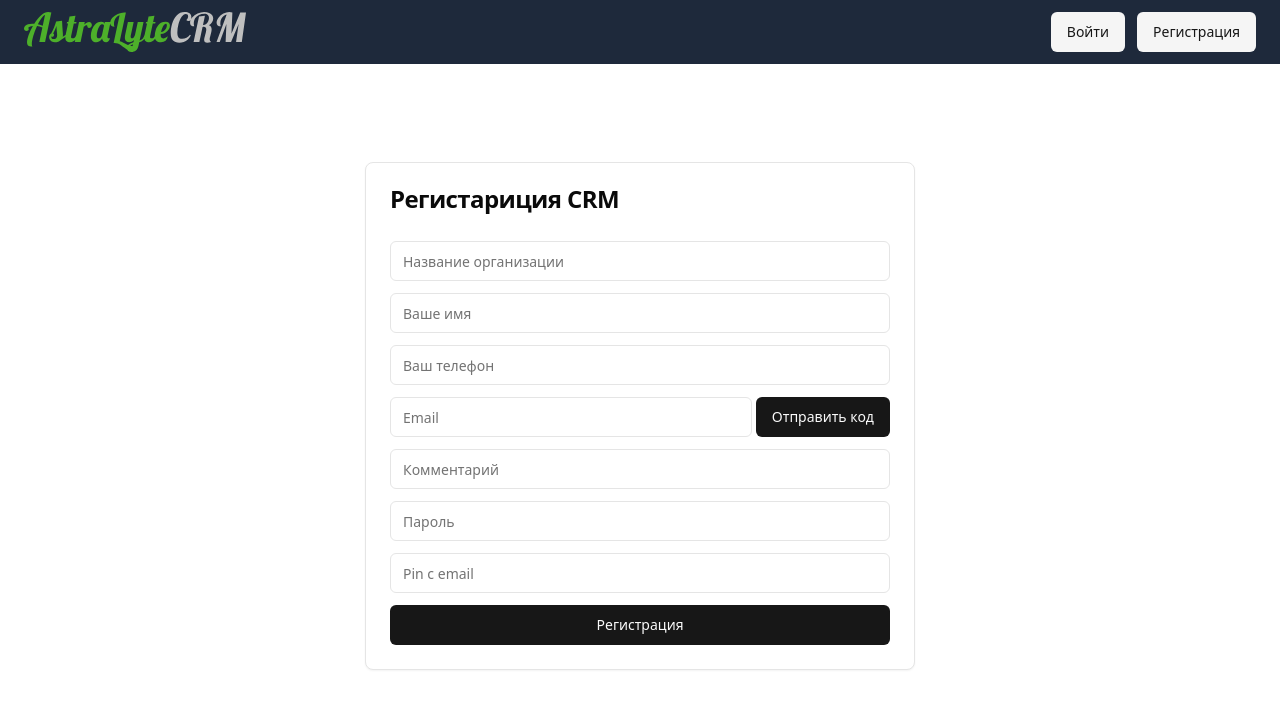
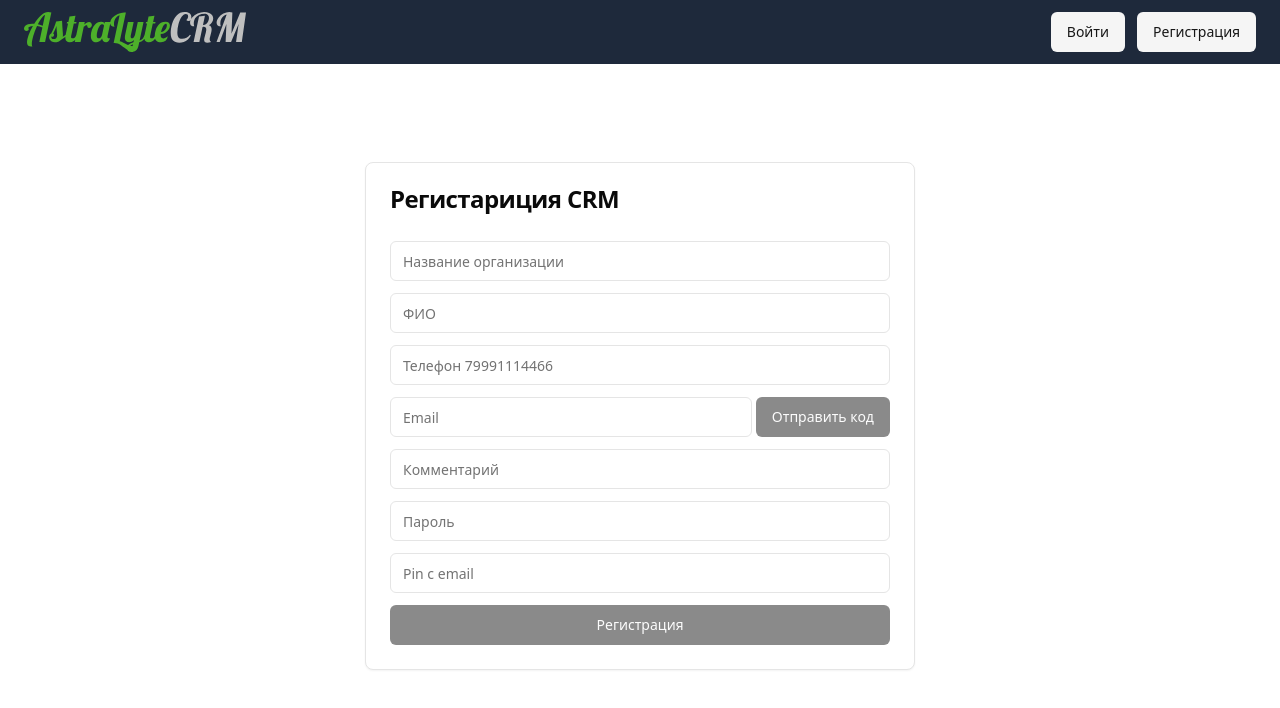
Before and after one commit to IvanGubkin/crm-astra, a React (Vite) app: page /register in a window 1280 px wide. Shown: the top 708 px of the page. Built offline with nearby package versions, Linux system fonts and the light colour scheme.

Commit message:
fix form register and login

```diff
--- a/src/features/login/ui/login.tsx
+++ b/src/features/login/ui/login.tsx
@@ -9,12 +9,13 @@ import {
 } from "@/shared/ui/card";
 import {Input} from "@/shared/ui/input";
 import {useForm} from "react-hook-form";
+import { loginApi } from "../api/login";
 
 export function LoginFeatures() {
-  const {register, handleSubmit} = useForm<LoginType>();
+  const {register, handleSubmit, formState:{isValid}} = useForm<LoginType>({mode: "onChange"});
 
   const onSubmit = (data: LoginType): void => {
-    console.log(data);
+    loginApi(data);
   };
   return (
     <Card>
@@ -32,7 +33,7 @@ export function LoginFeatures() {
             placeholder="Пароль"
             {...register("password", {required: "Обязательное поле"})}
           />
-          <Button type="submit">Войти</Button>
+          <Button disabled={!isValid} type="submit">Войти</Button>
         </form>
       </CardContent>
     </Card>
--- a/src/features/resetPassword/ui/resetPassword.tsx
+++ b/src/features/resetPassword/ui/resetPassword.tsx
@@ -10,8 +10,9 @@ type ResetPasswordType = {
 export function ResetPasswordFeatures(){
     const {
         register,
-        handleSubmit
-    } = useForm<ResetPasswordType>()
+        handleSubmit,
+        formState:{isValid}
+    } = useForm<ResetPasswordType>({mode: "onChange"});
 
     const onSubmit = (data:ResetPasswordType) =>{
         console.log(data);
@@ -33,9 +34,9 @@ export function ResetPasswordFeatures(){
           >
             <Input
               placeholder="Email"
-              {...register("email", {required: "Обязательное поле"})}
+              {...register("email", {required: "Обязательное поле", pattern: {value: /^[A-Z0-9._%+-]+@[A-Z0-9.-]+\.[A-Z]{2,}$/i, message: "Введите корректный email адрес"}})}
             />
-            <Button type="submit">Отправить ссылку</Button>
+            <Button disabled={!isValid} type="submit">Отправить ссылку</Button>
           </form>
         </CardContent>
       </Card>
--- a/src/widgets/register/api/index.ts
+++ b/src/widgets/register/api/index.ts
@@ -4,3 +4,7 @@ import { RegisterType } from "@/shared/types/baseType";
 export const registerApi = async (data:RegisterType) =>{
     return await $api.post("/crm/add", {...data})
 }
+
+export const emailRequestCodeApi = async (email:string) =>{
+    return await $api.post("/crm/request-code",null, {params:{login:email}});
+}
--- a/src/widgets/register/ui/register.tsx
+++ b/src/widgets/register/ui/register.tsx
@@ -9,15 +9,22 @@ import {
 } from "@/shared/ui/card";
 import {Input} from "@/shared/ui/input";
 
+
 import {useForm} from "react-hook-form";
 
+
 export function RegisterWidgets() {
-  const {register, handleSubmit} = useForm<RegisterType>();
+  const {register, handleSubmit, formState:{isValid}, watch} = useForm<RegisterType>({mode: "onChange"});
+
+  const email = watch("owner_email");
+  const isEmailVoid = /^[A-Z0-9._%+-]+@[A-Z0-9.-]+\.[A-Z]{2,}$/i.test(email);
 
   const onSubmit = (data: RegisterType): void => {
     console.log(data);
-    // TODO
+
   };
+
+
 
   return (
     <div className="grid place-content-center h-[88vh]">
@@ -33,28 +40,35 @@ export function RegisterWidgets() {
           >
             <Input
               placeholder="Название организации"
-              {...register("name", {required: "Обязательное поле"})}
+              {...register("name", {
+                required: "Обязательное поле",
+                minLength: 3,
+                maxLength: 24,
+              })}
             />
             <Input
-              placeholder="Ваше имя"
+              placeholder="ФИО"
               {...register("owner_name", {required: "Обязательное поле"})}
             />
             <Input
-              placeholder="Ваш телефон"
-              {...register("owner_phone", {required: "Обязательное поле"})}
+              placeholder="Телефон 79991114466"
+              {...register("owner_phone", {
+                required: "Обязательное поле",
+                pattern: {value: /^[7]\d{10}$/i, message: "Введите корректный номер телефона"},
+              })}
             />
             <div className="flex gap-1">
               <Input
                 placeholder="Email"
-                {...register("owner_email", {required: "Обязательное поле"})}
+                {...register("owner_email", {
+                  required: "Обязательное поле",
+                  pattern: {
+                    value: /^[A-Z0-9._%+-]+@[A-Z0-9.-]+\.[A-Z]{2,}$/i,
+                    message: "Введите корректный email адрес",
+                  },
+                })}
               />
-              <Button
-                disabled={false}
-                onClick={() => {
-                  console.log(1);
-                }}
-                type="button"
-              >
+              <Button disabled={!isEmailVoid} onClick={() => {}} type="button">
                 Отправить код
               </Button>
             </div>
@@ -63,6 +77,7 @@ export function RegisterWidgets() {
               {...register("description", {required: "Обязательное поле"})}
             />
             <Input
+              type="password"
               placeholder="Пароль"
               {...register("password", {
                 required: "Обязательное поле",
@@ -73,7 +88,9 @@ export function RegisterWidgets() {
               placeholder="Pin с email"
               {...register("pincode", {required: "Обязательное поле"})}
             />
-            <Button type="submit">Регистрация</Button>
+            <Button disabled={!isValid} type="submit">
+              Регистрация
+            </Button>
           </form>
         </CardContent>
       </Card>
```
